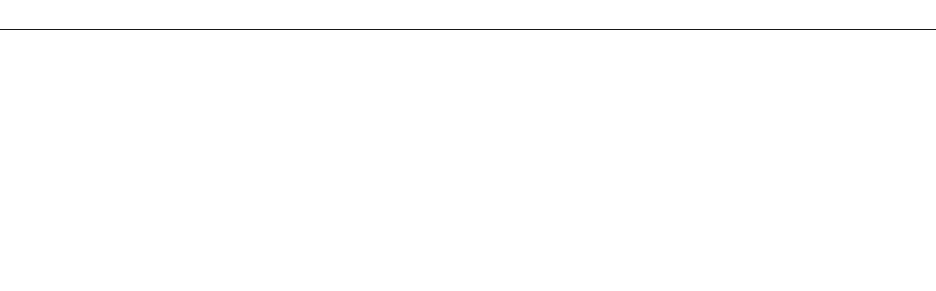
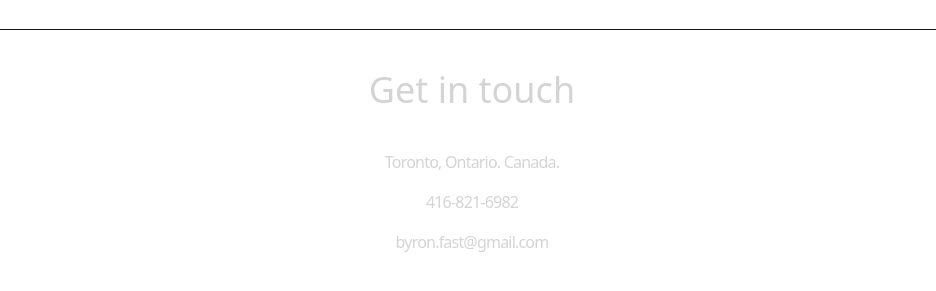
Before and after one commit to Manuelhhinojosa/byronFastWebsite, a React (Vite) app: page / in a window 1280 px wide. Shown: the part 4423-4714 px from the top of the page, without its empty margins (168-1104 px from the left). Before the commit the page ends 4453 px from the top, so only its background shows below. Built offline with nearby package versions, Linux system fonts and the light colour scheme; a web font is replaced by a local one.

Commit message:
Added Contact component to components dir. exported it to App component. Created containers for contact info. Styled using tailwindCSS.

```diff
--- a/src/App.jsx
+++ b/src/App.jsx
@@ -7,6 +7,7 @@ import About from "./components/About";
 import Skills from "./components/Skills";
 import { Experience } from "./components/Experience";
 import Projects from "./components/Projects";
+import Contact from "./components/Contact";
 
 const App = () => {
   return (
@@ -22,6 +23,7 @@ const App = () => {
         <Skills />
         <Experience />
         <Projects />
+        <Contact />
       </div>
     </div>
   );
--- /dev/null
+++ b/src/components/Contact.jsx
@@ -0,0 +1,16 @@
+import React from "react";
+
+const Contact = () => {
+  return (
+    <div className="border-b border-neutral-900 pb-20">
+      <h2 className="my-10 text-center text-4xl">Get in touch</h2>
+      <div className="text-center tracking-tighter">
+        <p className="my-4">Toronto, Ontario. Canada.</p>
+        <p className="my-4">416-821-6982</p>
+        <p className="my-4 ">byron.fast@gmail.com</p>
+      </div>
+    </div>
+  );
+};
+
+export default Contact;
```
